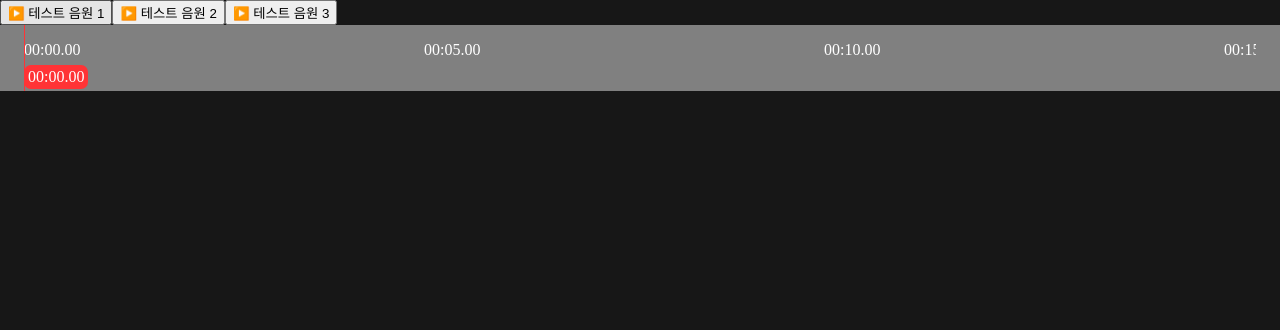
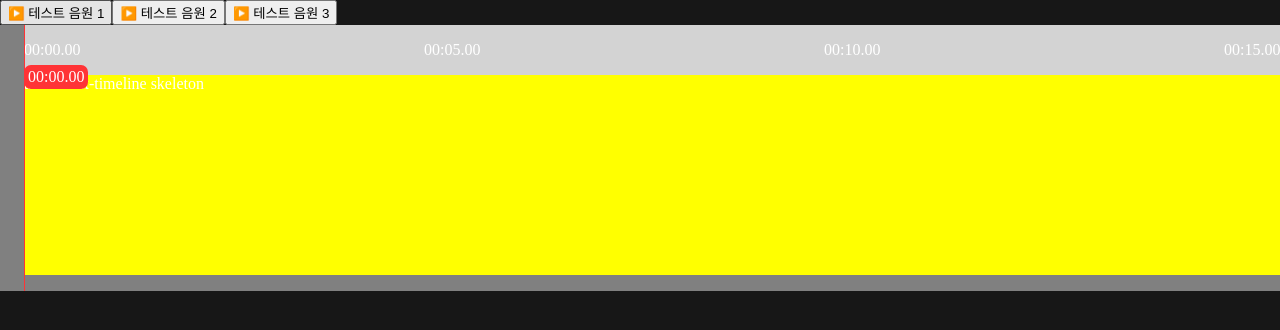
Before and after one commit to helloheesu/clova-dubbing, a React (Vite) app: page / in a window 1280 px wide. Shown: the top 330 px of the page. Built offline with nearby package versions, Linux system fonts and the light colour scheme.

Commit message:
🏗 change scroll area to upper element

```diff
--- a/src/components/ProgressBar.tsx
+++ b/src/components/ProgressBar.tsx
@@ -12,16 +12,17 @@ interface props {
 }
 
 const STEP_WIDTH: pixel = 400;
+const LEFT_PADDING: pixel = 24;
 
 const ProgressBar = ({ length, scale }: props) => {
   const [currentTime, setCurrentTime] = useState(0);
 
   const positionToTime = (position: pixel): millisecond => {
-    return (position * scale) / STEP_WIDTH;
+    return ((position - LEFT_PADDING) * scale) / STEP_WIDTH;
   };
 
   const timeToPosition = (time: millisecond): pixel => {
-    return (time * STEP_WIDTH) / scale;
+    return (time * STEP_WIDTH) / scale + LEFT_PADDING;
   };
 
   const handleClick = (e) => {
@@ -77,6 +78,12 @@ const ProgressBar = ({ length, scale }: props) => {
           time={localeMs(currentTime)}
         />
         {timesteps}
+        <div
+          className="audio-box-timeline"
+          style={{ backgroundColor: "yellow", height: "200px" }}
+        >
+          audio-box-timeline skeleton
+        </div>
       </div>
     </div>
   );
--- a/src/components/Timeline.scss
+++ b/src/components/Timeline.scss
@@ -4,19 +4,22 @@
 .timeline {
   background-color: gray; // for test
   width: 100%;
-  padding: 0 24px;
   box-sizing: border-box;
   outline: none;
 
+  position: relative;
+  white-space: nowrap;
+  overflow: scroll;
+  @include scrollbar-horizontal;
+
   .wrapper {
-    position: relative;
-    padding-bottom: 16px;
-    white-space: nowrap;
-    overflow: scroll;
-    @include scrollbar-horizontal;
+    display: inline-block;
+    margin: 0 24px 16px;
+    background-color: black; // for test
   }
 
   .timestep {
+    background-color: lightgray; // for test
     display: inline-block;
     width: 400px;
     padding: 16px 0;
```
Also changed, not shown: 1 other file (tests, documents, lock files or other folders).
